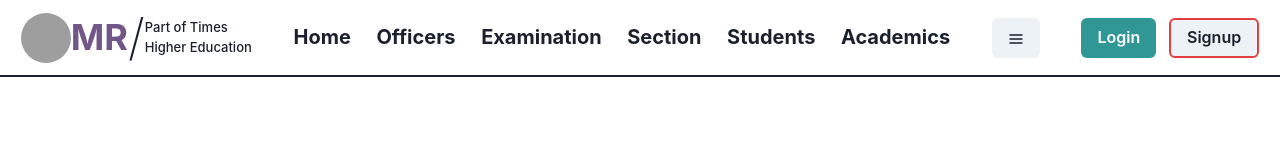
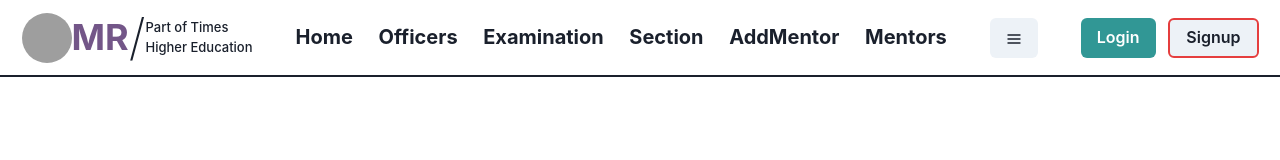
Before and after one commit to santoshy1101/skilltank, a React (Vite) app in the folder frontend/: page / in a window 1280 px wide. Shown: the top 160 px of the page. Built offline with nearby package versions, Linux system fonts and the light colour scheme; grey boxes are pictures that could not be loaded.

Commit message:
change navbar

```diff
--- a/frontend/src/components/Navbar.jsx
+++ b/frontend/src/components/Navbar.jsx
@@ -25,8 +25,8 @@ const Navbar = () => {
     { name: 'Officers' },
     { name: 'Examination' },
     { name: 'Section' },
-    { name: 'Students' },
-    { name: 'Academics' },
+    { name: 'AddMentor',link:'/addmentor' },
+    { name: 'Mentors' , link:'mentors'},
   ]
   const navigate = useNavigate()
   const dispatch = useDispatch()
```
